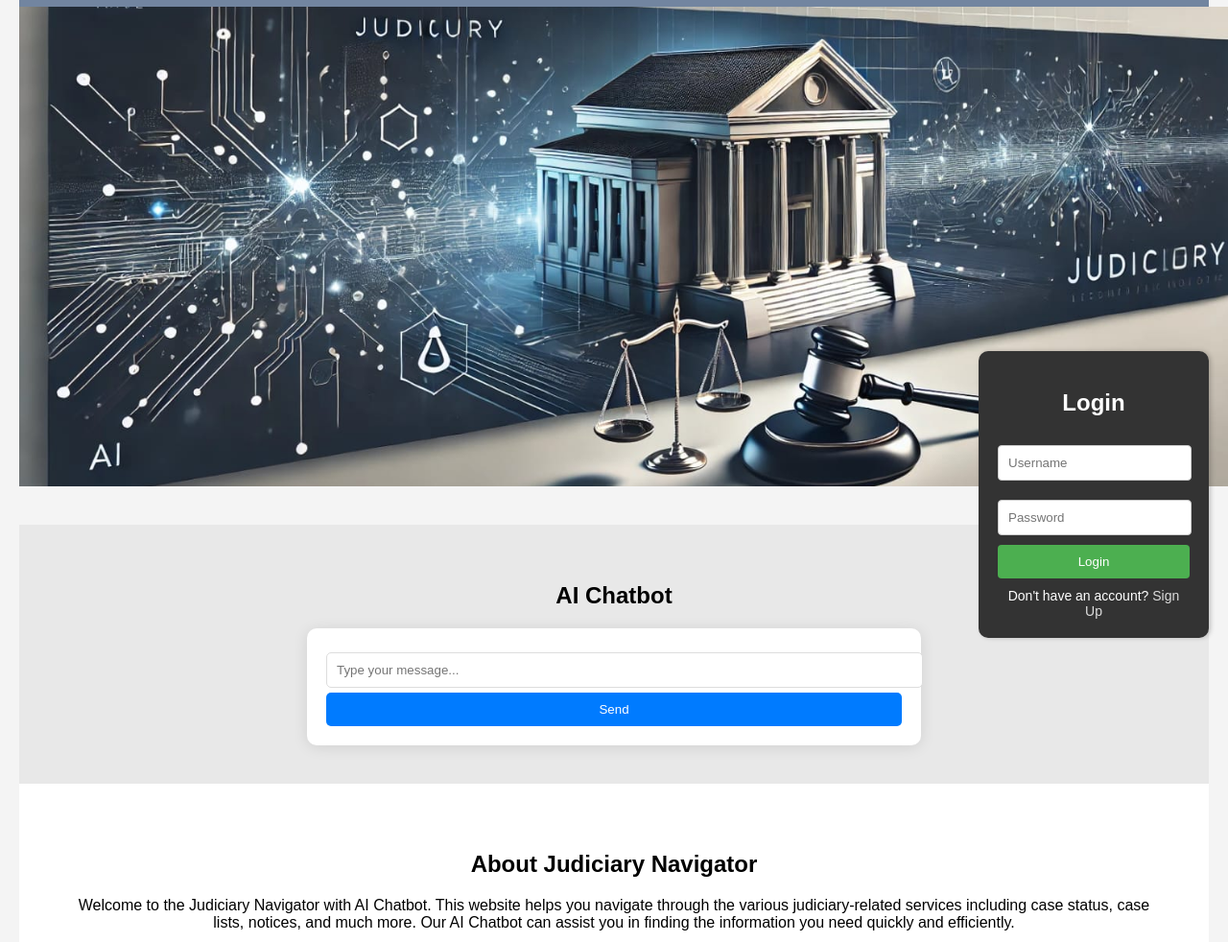
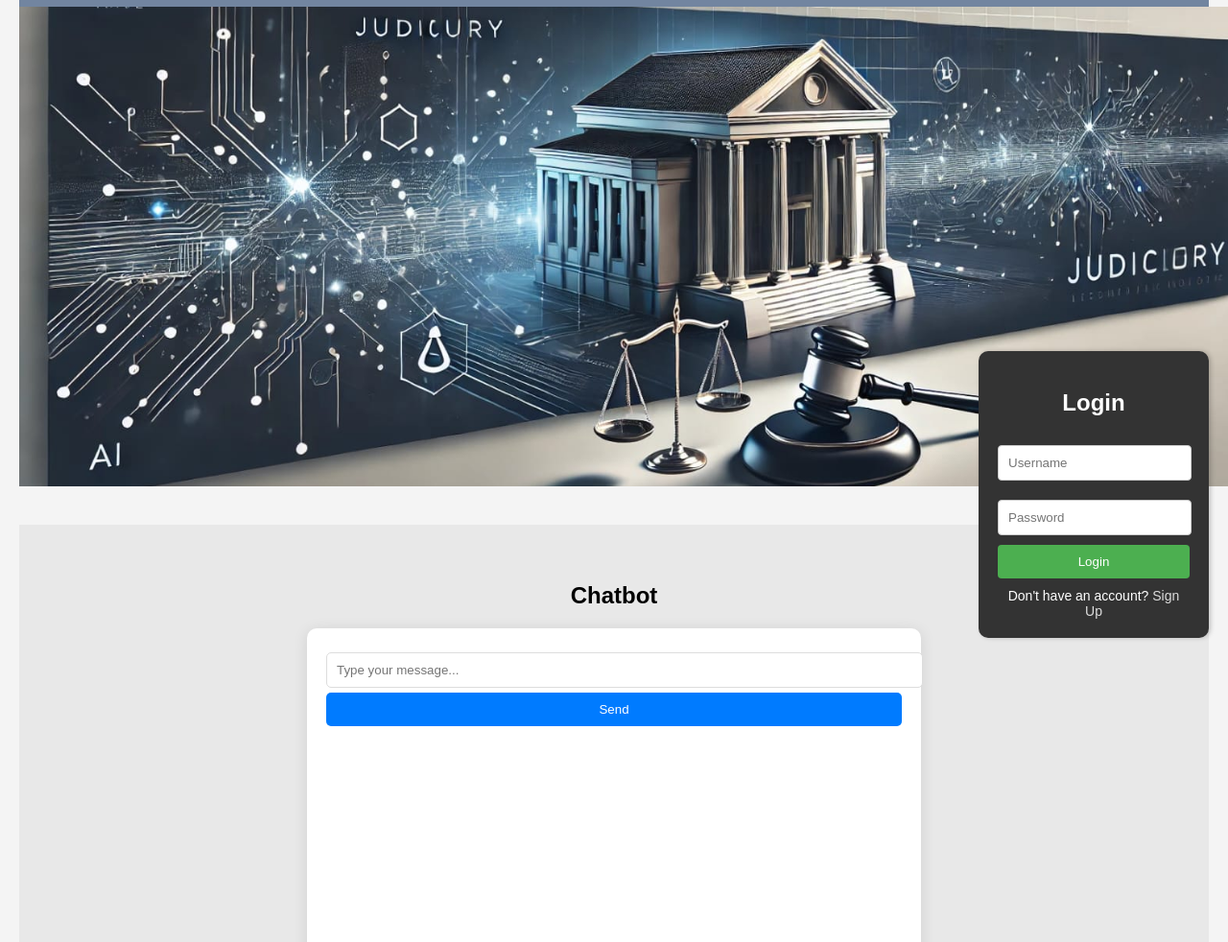
Before and after one commit to AdityAV42/Judiciary_Navigator_With_AI_Chatbot, a plain HTML site: page index.html in a window 1280 px wide. Shown: the part 115-1097 px from the top of the page at 96% size. Drawn offline with Linux system fonts and the light colour scheme.

Commit message:
ai chatbot

```diff
--- a/index.html
+++ b/index.html
@@ -62,7 +62,7 @@
 
             <!-- AI Chatbot Section -->
             <section class="chatbot" id="service">
-                <h2>AI Chatbot</h2>
+                <h2>Chatbot</h2>
                 <div class="chat-container">
                     <div class="messages" id="messages"></div>
                     <div class="input-container">
--- a/styles.css
+++ b/styles.css
@@ -108,6 +108,7 @@
   padding: 40px;
   background-color: #e8e8e8;
   text-align: center;
+  height: 500px;
 }
 
 .chatbot h2 {
@@ -122,6 +123,7 @@
   padding: 20px;
   border-radius: 10px;
   box-shadow: 0 2px 15px rgba(0, 0, 0, 0.1);
+  height: 400px;
 }
 
 .chat-container input {
@@ -131,7 +133,9 @@
   border: 1px solid #ddd;
   border-radius: 5px;
 }
+.chat-container .input-container{
 
+}
 .chat-container button {
   width: 100%;
   padding: 10px;
```
